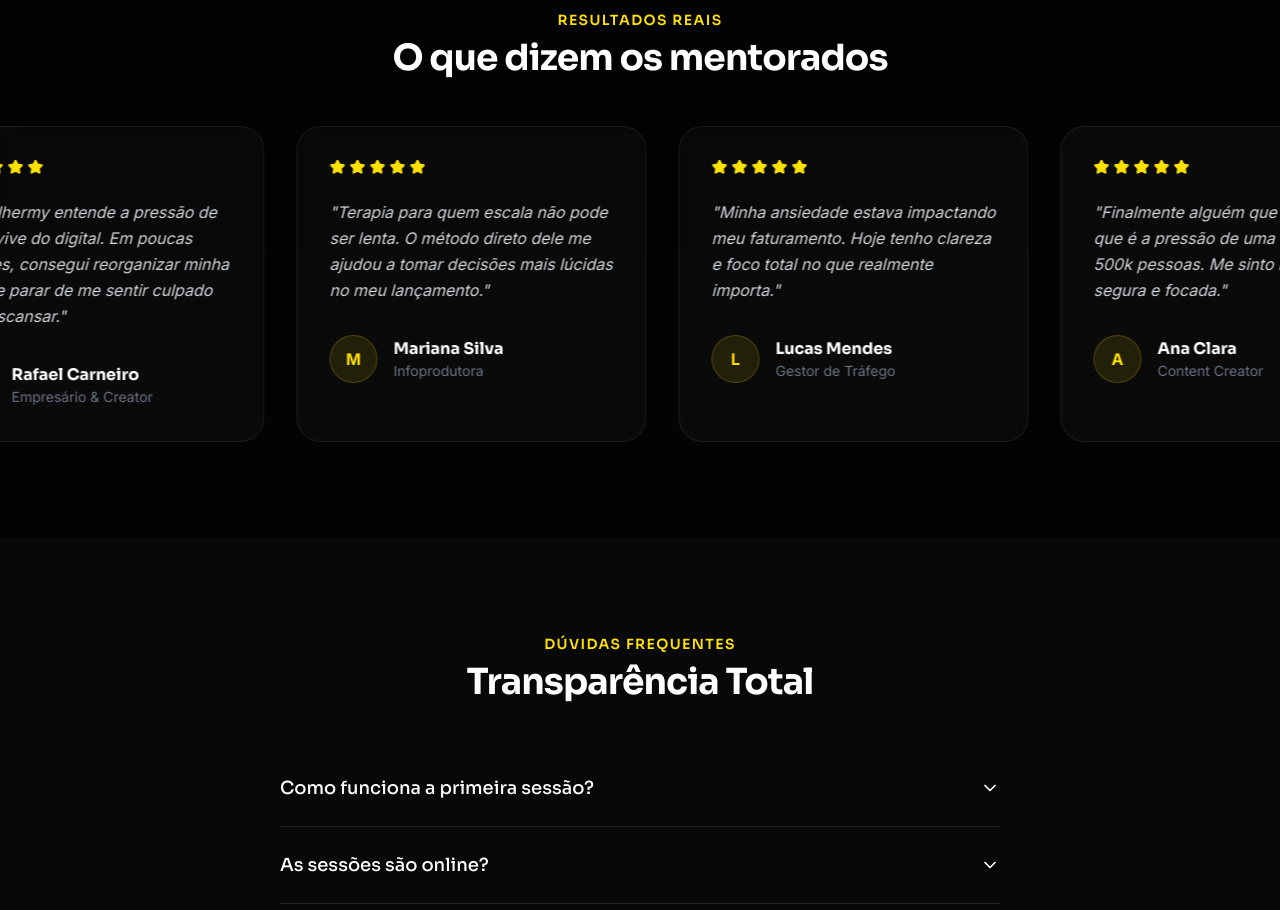
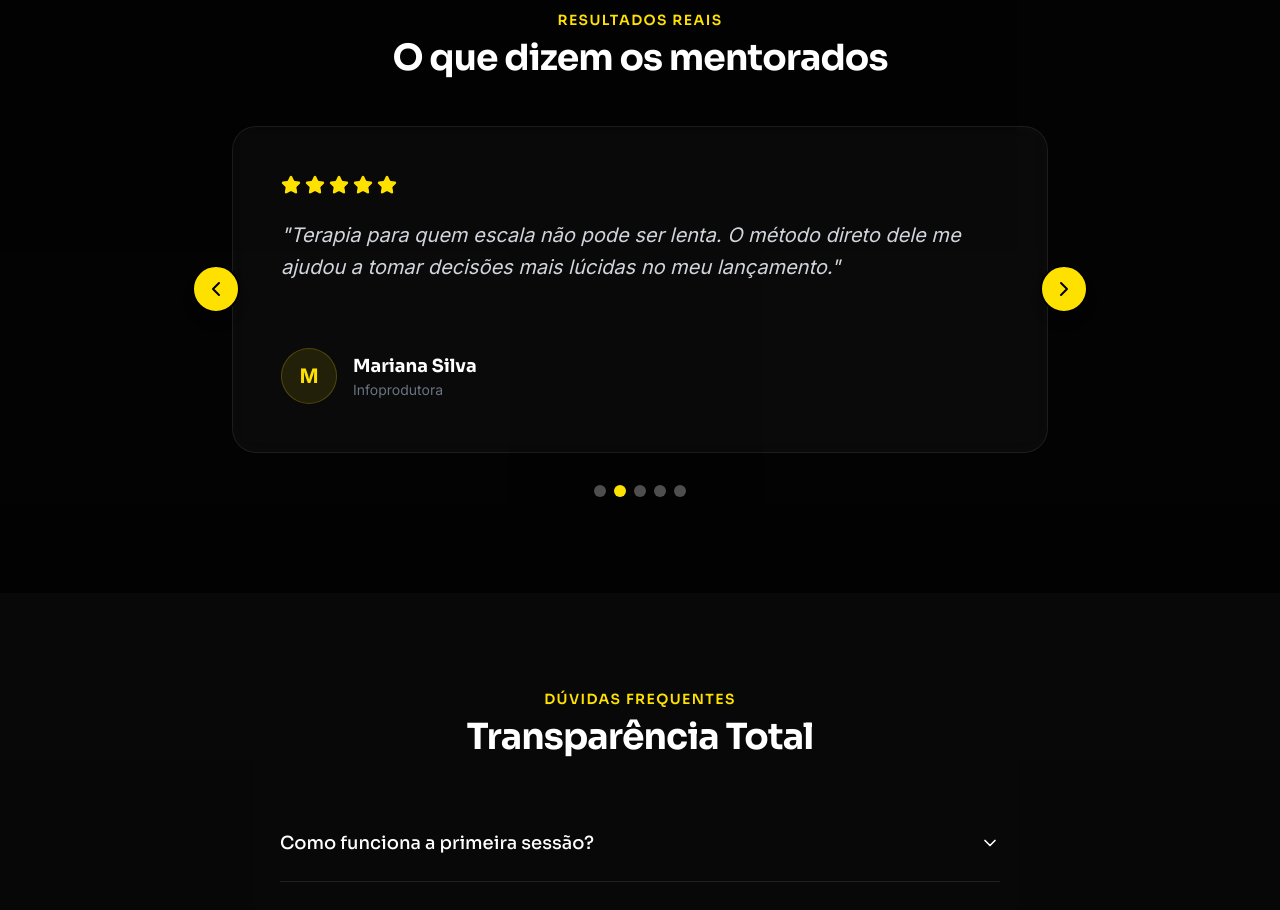
Before and after one commit to iBuildy/prototipo---guilhermy, a React (Vite) app: page / in a window 1280 px wide. Shown: the part 3560-4470 px from the top of the page. Built offline with nearby package versions, Linux system fonts and the light colour scheme.

Commit message:
feat: redesign testimonial slider with manual controls and auto-play

```diff
--- a/src/App.tsx
+++ b/src/App.tsx
@@ -7,6 +7,8 @@ import {
   Zap,
   MessageCircle,
   ChevronDown,
+  ChevronLeft,
+  ChevronRight,
   Instagram,
   Linkedin,
   Youtube,
@@ -71,6 +73,8 @@ const BOOKING_CONFIG = {
 export default function App() {
   const [isMenuOpen, setIsMenuOpen] = useState(false);
   const [scrolled, setScrolled] = useState(false);
+  const [currentTestimonialIndex, setCurrentTestimonialIndex] = useState(0);
+  const [isTestimonialPaused, setIsTestimonialPaused] = useState(false);
 
   const handleBooking = () => {
     window.open(BOOKING_CONFIG.booking, '_blank');
@@ -113,6 +117,24 @@ export default function App() {
     window.addEventListener('scroll', handleScroll);
     return () => window.removeEventListener('scroll', handleScroll);
   }, []);
+
+  useEffect(() => {
+    if (isTestimonialPaused) return;
+
+    const interval = setInterval(() => {
+      setCurrentTestimonialIndex((prev) => (prev + 1) % testimonials.length);
+    }, 4000);
+
+    return () => clearInterval(interval);
+  }, [isTestimonialPaused, testimonials.length]);
+
+  const nextTestimonial = () => {
+    setCurrentTestimonialIndex((prev) => (prev + 1) % testimonials.length);
+  };
+
+  const prevTestimonial = () => {
+    setCurrentTestimonialIndex((prev) => (prev - 1 + testimonials.length) % testimonials.length);
+  };
 
   const scrollToSection = (id: string) => {
     const element = document.getElementById(id);
@@ -432,41 +454,69 @@ export default function App() {
           <SectionTitle subtitle="Resultados Reais">O que dizem os mentorados</SectionTitle>
         </div>
 
-        <div className="relative group">
+        <div className="max-w-4xl mx-auto px-6 relative">
+          <div
+            className="relative"
+            onMouseEnter={() => setIsTestimonialPaused(true)}
+            onMouseLeave={() => setIsTestimonialPaused(false)}
+            onTouchStart={() => setIsTestimonialPaused(true)}
+            onTouchEnd={() => setIsTestimonialPaused(false)}
+          >
+            <div className="overflow-hidden rounded-3xl">
               <motion.div
-            className="flex gap-8 whitespace-nowrap"
-            animate={{ x: ["0%", "-50%"] }}
-            transition={{
-              repeat: Infinity,
-              duration: 50,
-              ease: "linear",
-            }}
-            whileHover={{ transition: { duration: 0 } }} // Attempt to pause on hover via transition hack or just let it slide
+                className="flex"
+                animate={{ x: `-${currentTestimonialIndex * 100}%` }}
+                transition={{ type: "spring", stiffness: 300, damping: 30 }}
               >
-            {[...testimonials, ...testimonials].map((item, idx) => (
-              <div
-                key={idx}
-                className="inline-block w-[350px] p-8 rounded-3xl glass-card border border-white/5 hover:border-[#FFE100]/30 transition-all shrink-0 whitespace-normal bg-black"
-                style={{ verticalAlign: 'top' }}
-              >
+                {testimonials.map((item, idx) => (
+                  <div key={idx} className="w-full shrink-0 px-2 md:px-4">
+                    <div className="p-8 md:p-12 rounded-3xl glass-card border border-white/5 bg-black h-full flex flex-col justify-center">
                       <div className="flex gap-1 mb-6">
                         {[1, 2, 3, 4, 5].map(i => (
-                    <Star key={i} className="w-4 h-4 text-[#FFE100] fill-[#FFE100]" />
+                          <Star key={i} className="w-5 h-5 text-[#FFE100] fill-[#FFE100]" />
                         ))}
                       </div>
-                <p className="text-gray-300 italic mb-8 leading-relaxed">"{item.text}"</p>
-                <div className="flex items-center gap-4">
-                  <div className="w-12 h-12 rounded-full bg-[#FFE100]/10 flex items-center justify-center font-bold text-[#FFE100] border border-[#FFE100]/20">
+                      <p className="text-gray-300 italic mb-8 leading-relaxed text-lg md:text-xl">"{item.text}"</p>
+                      <div className="flex items-center gap-4 mt-auto">
+                        <div className="w-14 h-14 rounded-full bg-[#FFE100]/10 flex items-center justify-center font-bold text-[#FFE100] border border-[#FFE100]/20 text-xl">
                           {item.name[0]}
                         </div>
-                  <div>
-                    <p className="font-display font-bold text-base text-white">{item.name}</p>
+                        <div className="text-left">
+                          <p className="font-display font-bold text-lg text-white">{item.name}</p>
                           <p className="text-sm text-gray-500">{item.role}</p>
+                        </div>
                       </div>
                     </div>
                   </div>
                 ))}
               </motion.div>
+            </div>
+
+            {/* Navigation Arrows */}
+            <button
+              onClick={prevTestimonial}
+              className="absolute left-0 top-1/2 -translate-y-1/2 -translate-x-4 md:-translate-x-6 w-12 h-12 bg-[#FFE100] rounded-full flex items-center justify-center text-black z-10 shadow-lg hover:bg-white transition-colors border-2 border-black focus:outline-none"
+            >
+              <ChevronLeft className="w-6 h-6" />
+            </button>
+            <button
+              onClick={nextTestimonial}
+              className="absolute right-0 top-1/2 -translate-y-1/2 translate-x-4 md:translate-x-6 w-12 h-12 bg-[#FFE100] rounded-full flex items-center justify-center text-black z-10 shadow-lg hover:bg-white transition-colors border-2 border-black focus:outline-none"
+            >
+              <ChevronRight className="w-6 h-6" />
+            </button>
+          </div>
+
+          {/* Pagination Indicators */}
+          <div className="flex justify-center gap-2 mt-8">
+            {testimonials.map((_, idx) => (
+              <button
+                key={idx}
+                onClick={() => setCurrentTestimonialIndex(idx)}
+                className={`w-3 h-3 rounded-full transition-colors focus:outline-none ${currentTestimonialIndex === idx ? 'bg-[#FFE100]' : 'bg-white/30 hover:bg-white/50'}`}
+              />
+            ))}
+          </div>
         </div>
       </section>
 
```
Lines whose indentation alone changed are shown as unchanged.
